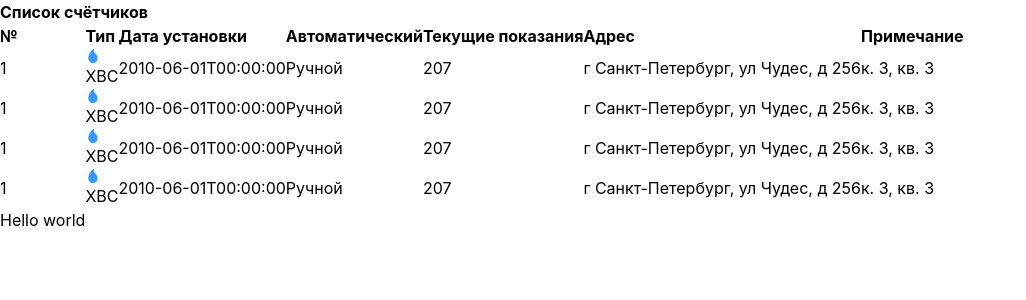
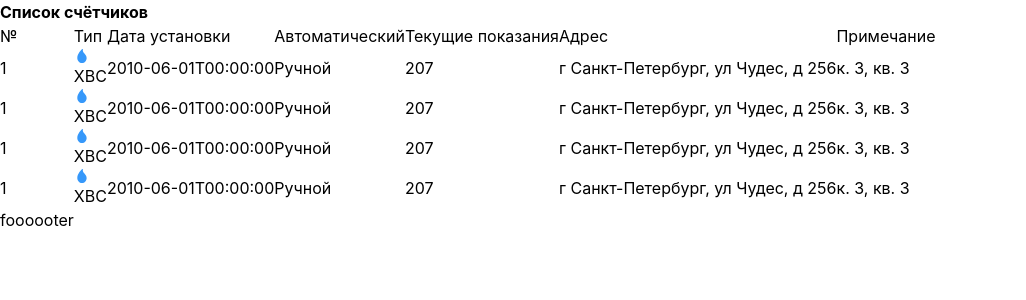
Before and after one commit to EgorVolg/counters, a React (Vite) app: page / in a window 1280 px wide. Shown: the top 300 px of the page, without its empty margins (0-1026 px from the left). Built offline with nearby package versions, Linux system fonts and the light colour scheme; data requests are answered from the project's data file.

Commit message:
add table's styles

```diff
--- a/src/App.tsx
+++ b/src/App.tsx
@@ -21,7 +21,7 @@
   }, [updateAreas, updateMeters, dataAreas, dataMeters]);
 
   return (
-    <div className="p-4 bg-green-50">
+    <div className="p-4 bg-neutral-50">
       <header className="text-2xl">
         <strong>Список счётчиков</strong>
       </header>
--- a/src/components/Item.tsx
+++ b/src/components/Item.tsx
@@ -58,21 +58,16 @@
       return "Ручной";
     }
   };
-  console.log(el.house);
-
   return (
-    <tr className="bg-white hover:bg-[#F7F8F9] border-b border-[#E0E5EB] border-solid">
-      <td>1</td>
-      <td>{getType()}</td>
-      <td>{el.installation_date} </td>
-      <td>{isAutomatic()} </td>
-      <td>{el.description} </td>
-      <td className="">
-        <td>{el.house.address}</td>
-      </td>
-      <td>
-        {" "}
-        к. {el.number}, {el.str_number_full}{" "}
+    <tr className="bg-white hover:bg-[#E0E5EB] border border-[#E0E5EB] border-solid h-[52px]">
+      <td className="p-4">1</td>
+      <td className="p-4">{getType()}</td>
+      <td className="p-4">{el.installation_date} </td>
+      <td className="p-4">{isAutomatic()} </td>
+      <td className="p-4">{el.description} </td>
+      <td className="p-4">{el.house.address}</td>
+      <td className="p-4">
+        к. {el.number}, {el.str_number_full}
       </td>
     </tr>
   );
--- a/src/components/Itemslist.tsx
+++ b/src/components/Itemslist.tsx
@@ -13,19 +13,20 @@
       const areaMap = areas.find((el: TArea) => el.id === obj.area.id);
       const newObj = { ...obj, ...areaMap } as TItem;
       if (newObj) {
-        return <Item key={index} el={newObj} />;
+        return <Item key={index} el={newObj}  />;
       }
-
       return null;
     })
     .filter(Boolean);
 
   return (
     <main className="w-full h-screen">
-      <table className="table-auto w-full h-full border border-solid border-[#E0E5EB]">
-        <thead className="bg-[#E0E5EB] h-8">{NavItemsListMap()}</thead>
+      <table className="table-auto w-full border border-solid border-[#E0E5EB]">
+        <thead className="bg-[#E0E5EB] border border-solid border-[#E0E5EB]">
+          {NavItemsListMap()}
+        </thead>
         <tbody className="">{createMeter}</tbody>
-        <tfoot className="bg-white">Hello world</tfoot>
+        <tfoot className="">foooooter</tfoot>
       </table>
     </main>
   );
--- a/src/components/NavItemsTopBar.tsx
+++ b/src/components/NavItemsTopBar.tsx
@@ -10,8 +10,8 @@
 
 export const NavItemsListMap = () => {
   return navItemsList.map((str: { title: string }, index: number) => (
-    <th key={index}>
-      <td>{str.title}</td>
-    </th>
+    <td key={index} className="p-4 font-semibold">
+      {str.title}
+    </td>
   ));
 };
```
Also changed, not shown: src/components/types.ts (+5 -7 lines).
